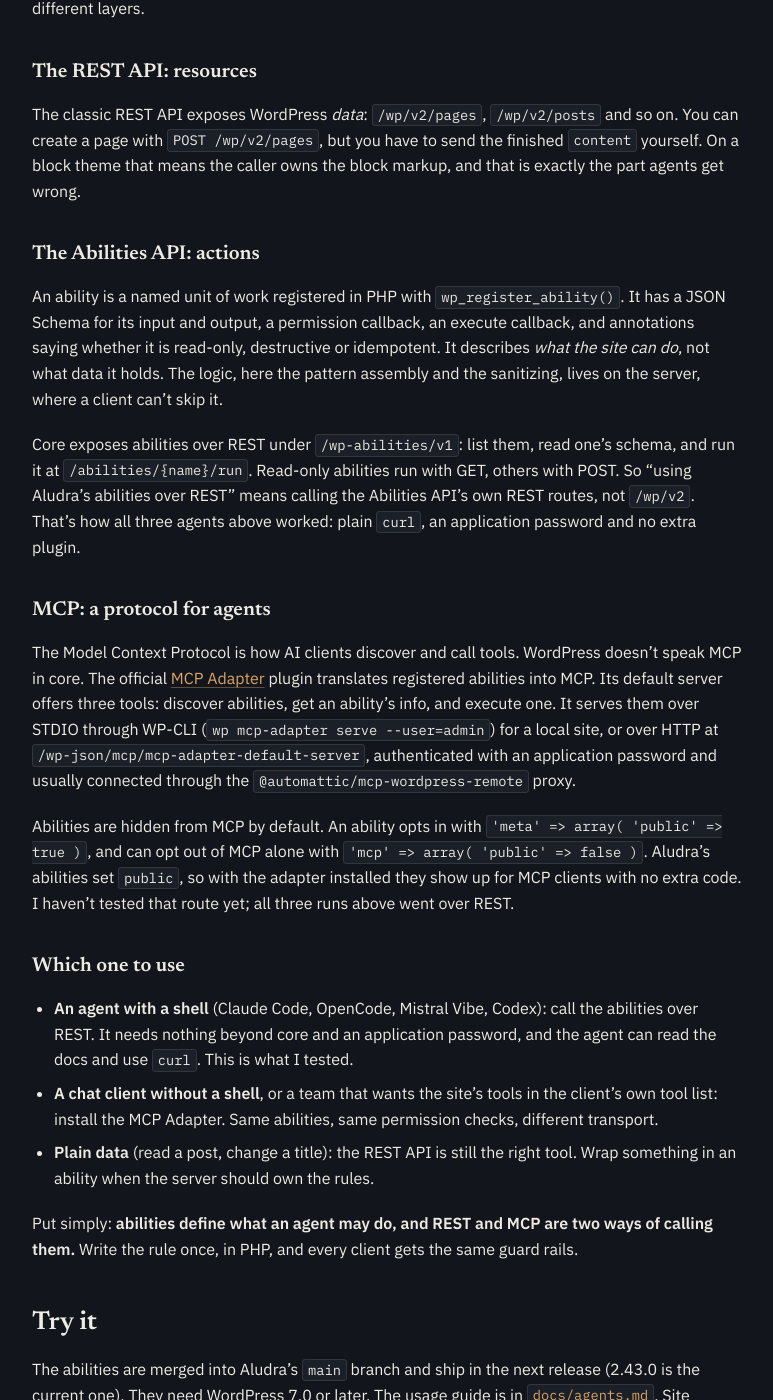
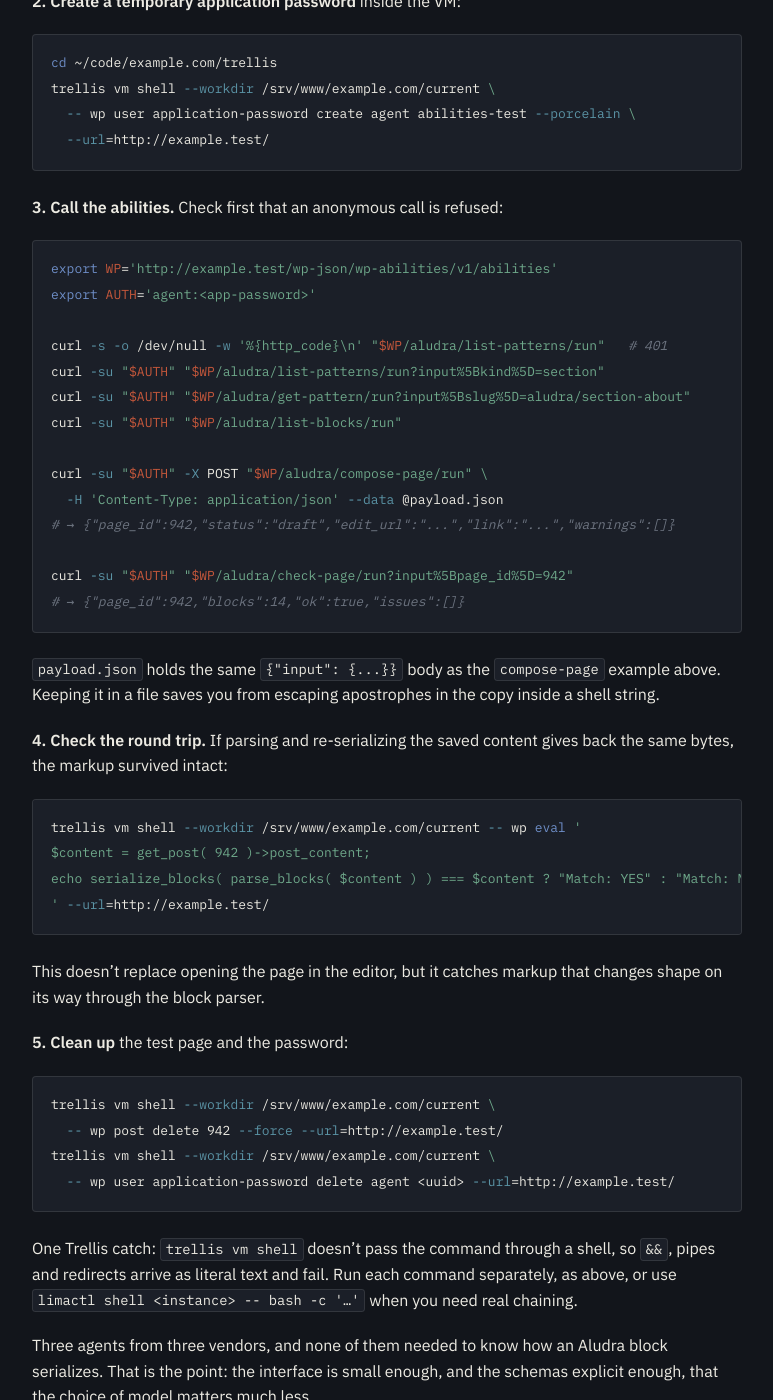
Before and after one commit to wpvillain/wpvillain.github.io, a Jekyll site: the page built from _posts/2026-11-13-aludra-abilities-api-coding-agents-rest-mcp.markdown, in a window 1280 px wide and 1400 px high, scrolled down 4383 px. Shown: the whole window, without its empty margins (96-869 px from the left). Built offline with Jekyll 4.4.1, drawn with Linux system fonts in a browser that asks for light colours; some of the changed text lies outside the part shown.

Commit message:
Add Trellis test loop to Aludra abilities post

````diff
--- a/_posts/2026-11-13-aludra-abilities-api-coding-agents-rest-mcp.markdown
+++ b/_posts/2026-11-13-aludra-abilities-api-coding-agents-rest-mcp.markdown
@@ -108,6 +108,69 @@
 
 Mistral Vibe did the same on its own and went a step further on verification. It fetched the page back through `/wp/v2/pages` to confirm that the new copy and link were there, that the `is-aludra-scheme-tint` and `is-style-light` classes were applied, and that none of the original strings remained. `compose-page` returned no warnings, and it confirmed afterwards that the test page and application password were gone.
 
+### The test loop on Trellis
+
+All three agents followed the same loop against a local [Trellis](https://roots.io/trellis/) VM running Bedrock. Here it is with my paths swapped for placeholders, so you can run it yourself. `example.com` is the Trellis site key and `example.test` its dev host; on a multisite, point `--url` at the subsite.
+
+**1. Sync the plugin to the site.** Test the working copy, not a release. I use `rsync-package-to-site` from [wp-ops](https://github.com/imagewize/wp-ops), which copies the same files a release zip would contain:
+
+```bash
+export SITE_ROOT=~/code/example.com/site/web/app
+wp-ops rsync-package-to-site plugin aludra ~/code/aludra
+```
+
+**2. Create a temporary application password** inside the VM:
+
+```bash
+cd ~/code/example.com/trellis
+trellis vm shell --workdir /srv/www/example.com/current \
+  -- wp user application-password create agent abilities-test --porcelain \
+  --url=http://example.test/
+```
+
+**3. Call the abilities.** Check first that an anonymous call is refused:
+
+```bash
+export WP='http://example.test/wp-json/wp-abilities/v1/abilities'
+export AUTH='agent:<app-password>'
+
+curl -s -o /dev/null -w '%{http_code}\n' "$WP/aludra/list-patterns/run"   # 401
+curl -su "$AUTH" "$WP/aludra/list-patterns/run?input%5Bkind%5D=section"
+curl -su "$AUTH" "$WP/aludra/get-pattern/run?input%5Bslug%5D=aludra/section-about"
+curl -su "$AUTH" "$WP/aludra/list-blocks/run"
+
+curl -su "$AUTH" -X POST "$WP/aludra/compose-page/run" \
+  -H 'Content-Type: application/json' --data @payload.json
+# → {"page_id":942,"status":"draft","edit_url":"...","link":"...","warnings":[]}
+
+curl -su "$AUTH" "$WP/aludra/check-page/run?input%5Bpage_id%5D=942"
+# → {"page_id":942,"blocks":14,"ok":true,"issues":[]}
+```
+
+`payload.json` holds the same `{"input": {...}}` body as the `compose-page` example above. Keeping it in a file saves you from escaping apostrophes in the copy inside a shell string.
+
+**4. Check the round trip.** If parsing and re-serializing the saved content gives back the same bytes, the markup survived intact:
+
+```bash
+trellis vm shell --workdir /srv/www/example.com/current -- wp eval '
+$content = get_post( 942 )->post_content;
+echo serialize_blocks( parse_blocks( $content ) ) === $content ? "Match: YES" : "Match: NO";
+' --url=http://example.test/
+```
+
+This doesn't replace opening the page in the editor, but it catches markup that changes shape on its way through the block parser.
+
+**5. Clean up** the test page and the password:
+
+```bash
+trellis vm shell --workdir /srv/www/example.com/current \
+  -- wp post delete 942 --force --url=http://example.test/
+trellis vm shell --workdir /srv/www/example.com/current \
+  -- wp user application-password delete agent <uuid> --url=http://example.test/
+```
+
+One Trellis catch: `trellis vm shell` doesn't pass the command through a shell, so `&&`, pipes and redirects arrive as literal text and fail. Run each command separately, as above, or use `limactl shell <instance> -- bash -c '…'` when you need real chaining.
+
 Three agents from three vendors, and none of them needed to know how an Aludra block serializes. That is the point: the interface is small enough, and the schemas explicit enough, that the choice of model matters much less.
 
 Two catches came up along the way. One is the HTTPS-or-`local` rule for application passwords, covered above. The other is that `check-page` is a structural check only. It can't prove each block matches its `save()` output, because only the block editor can. Pages built purely with `compose-page` stay valid because the pattern markup is never rewritten, but hand-written markup isn't covered.
````
